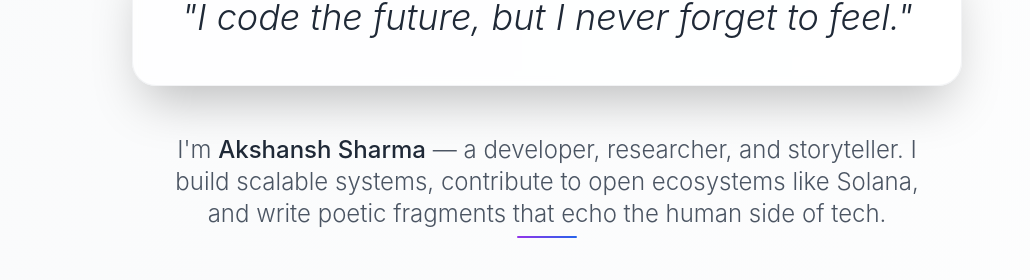
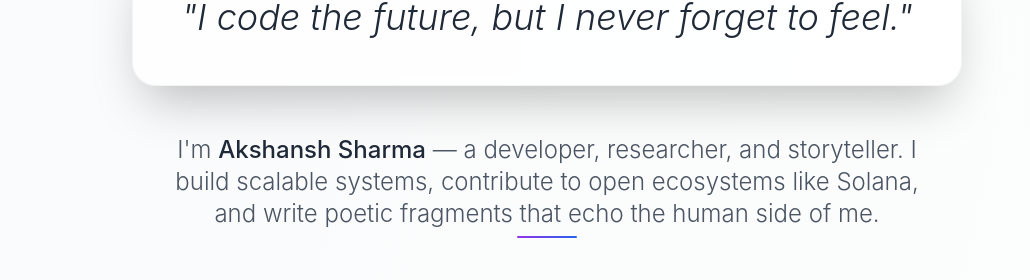
Before and after one commit to akxh5/this-is-akshansh, a React (Vite) app: page / in a window 1280 px wide. Shown: the part 1196-1476 px from the top of the page, without its empty margins (93-1123 px from the left). Built offline with nearby package versions, Linux system fonts and the light colour scheme.

Commit message:
Update social media links and personal description

```diff
--- a/src/components/About.tsx
+++ b/src/components/About.tsx
@@ -13,7 +13,7 @@ export const About: React.FC = () => {
           />
         </svg>
       ),
-      href: 'https://x.com/akxhansh',
+      href: 'https://x.com/akxh_5',
       color: 'hover:text-black dark:hover:text-white',
       bgColor: 'hover:bg-gray-50 dark:hover:bg-gray-700/50',
       glowColor: 'rgba(0, 0, 0, 0.3)',
@@ -21,7 +21,7 @@ export const About: React.FC = () => {
     },
     {
       icon: Github,
-      href: 'https://github.com/akxhansh',
+      href: 'https://github.com/akxh5',
       color: 'hover:text-gray-800 dark:hover:text-white',
       bgColor: 'hover:bg-gray-50 dark:hover:bg-gray-700/50',
       glowColor: 'rgba(55, 65, 81, 0.4)',
@@ -128,7 +128,7 @@ export const About: React.FC = () => {
             >
               I'm <span className="font-medium text-gray-800 dark:text-gray-100">Akshansh Sharma</span> — a developer, researcher, and storyteller.
               I build scalable systems, contribute to open ecosystems like Solana, and write poetic fragments
-              that echo the human side of tech.
+              that echo the human side of me.
             </motion.p>
           </div>
         </motion.div>
```
